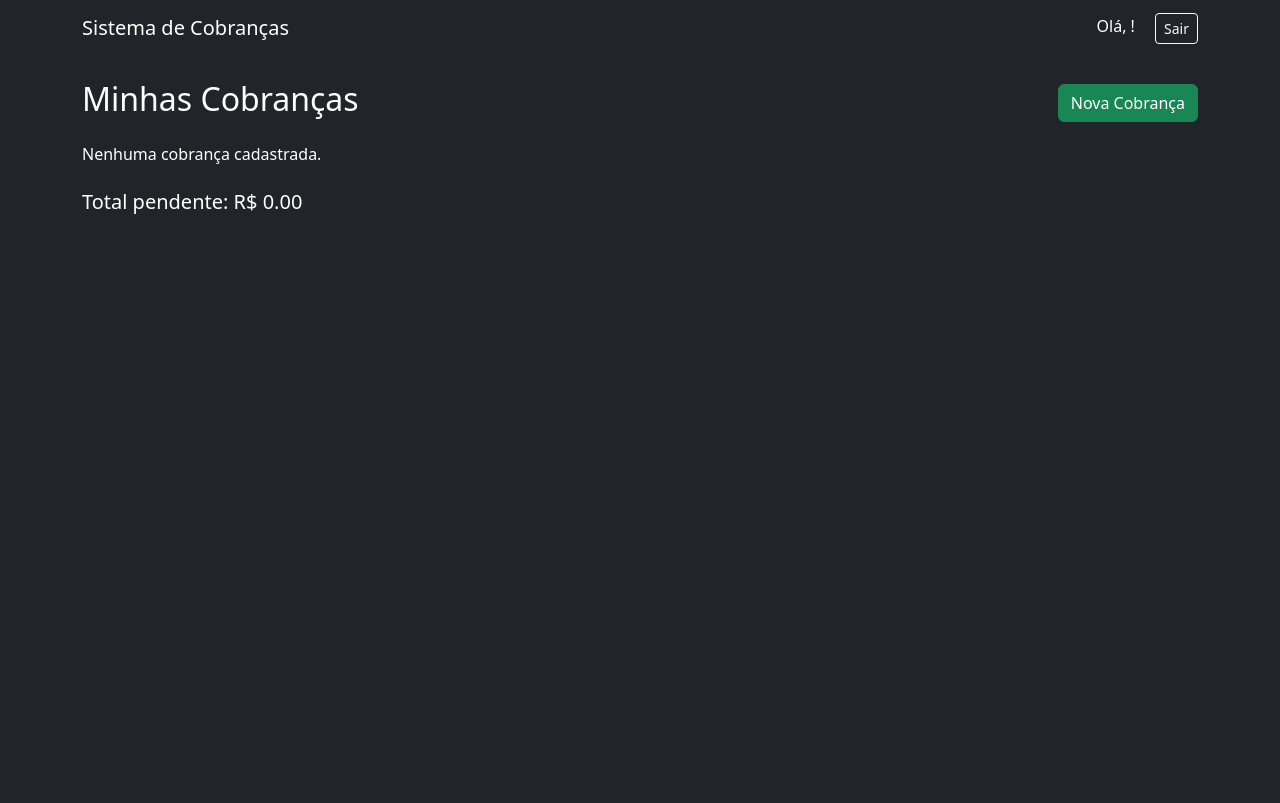
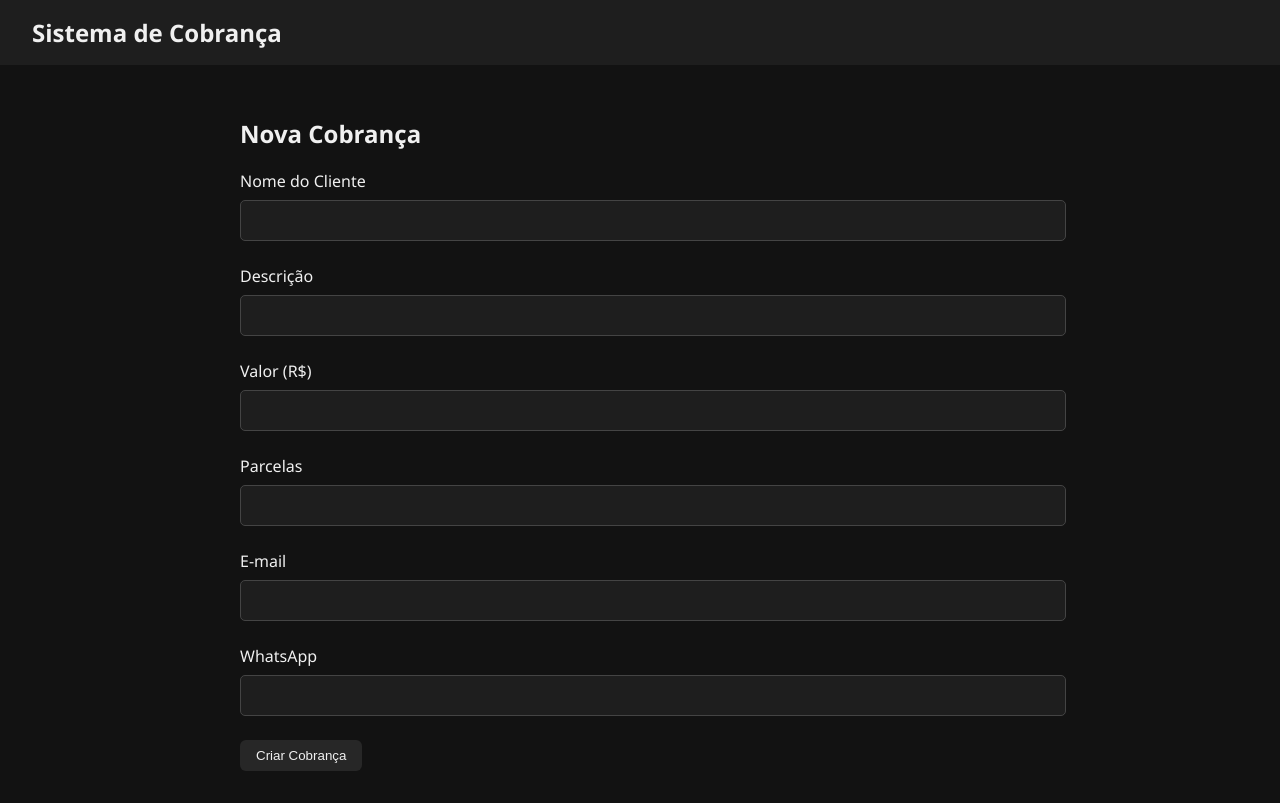
Before and after one commit to guandrade97/sistema-cobranca04, a Flask app: template templates/nova_cobranca.html in a window 1280 px wide. Before the commit the page ends 214 px from the top, so only its background shows below. Run offline with Flask 3, Linux system fonts and the light colour scheme; the template is opened without the code that fills it, so the values that code supplies are empty.

Commit message:
Update nova_cobranca.html

```diff
--- a/templates/nova_cobranca.html
+++ b/templates/nova_cobranca.html
@@ -1,61 +1,51 @@
-<!DOCTYPE html>
-<html lang="pt-br">
-<head>
-    <meta charset="UTF-8" />
-    <title>Dashboard</title>
-    <link href="https://cdn.jsdelivr.net/npm/bootstrap@5.3.3/dist/css/bootstrap.min.css" rel="stylesheet" />
-</head>
-<body class="bg-dark text-white">
+{% extends "base.html" %}
+{% block content %}
+<div class="max-w-md mx-auto mt-10 p-6 bg-gray-900 rounded-lg shadow-lg">
+    <h2 class="text-2xl font-bold text-white mb-6 text-center">Nova Cobrança</h2>
 
-<nav class="navbar navbar-expand-lg navbar-dark bg-dark">
-  <div class="container">
-    <a class="navbar-brand" href="#">Sistema de Cobranças</a>
-    <div>
-      <span class="me-3">Olá, {{ user.username }}!</span>
-      <a href="{{ url_for('logout') }}" class="btn btn-outline-light btn-sm">Sair</a>
-    </div>
-  </div>
-</nav>
+    {% with messages = get_flashed_messages() %}
+      {% if messages %}
+        <div class="bg-yellow-500 text-black p-3 rounded mb-4">
+          {{ messages[0] }}
+        </div>
+      {% endif %}
+    {% endwith %}
 
-<div class="container mt-4">
-    <div class="d-flex justify-content-between align-items-center mb-3">
-        <h2>Minhas Cobranças</h2>
-        <a href="{{ url_for('nova_cobranca') }}" class="btn btn-success">Nova Cobrança</a>
-    </div>
+    <form method="POST" class="space-y-4">
+        <div>
+            <label class="block text-gray-300 mb-1" for="nome_cliente">Nome do Cliente</label>
+            <input type="text" id="nome_cliente" name="nome_cliente" required
+                class="w-full px-3 py-2 rounded bg-gray-800 border border-gray-700 text-white focus:outline-none focus:ring-2 focus:ring-green-500">
+        </div>
+        <div>
+            <label class="block text-gray-300 mb-1" for="descricao">Descrição</label>
+            <input type="text" id="descricao" name="descricao" required
+                class="w-full px-3 py-2 rounded bg-gray-800 border border-gray-700 text-white focus:outline-none focus:ring-2 focus:ring-green-500">
+        </div>
+        <div>
+            <label class="block text-gray-300 mb-1" for="valor">Valor (R$)</label>
+            <input type="number" step="0.01" id="valor" name="valor" required
+                class="w-full px-3 py-2 rounded bg-gray-800 border border-gray-700 text-white focus:outline-none focus:ring-2 focus:ring-green-500">
+        </div>
+        <div>
+            <label class="block text-gray-300 mb-1" for="parcelas">Parcelas</label>
+            <input type="number" id="parcelas" name="parcelas" min="1" required
+                class="w-full px-3 py-2 rounded bg-gray-800 border border-gray-700 text-white focus:outline-none focus:ring-2 focus:ring-green-500">
+        </div>
+        <div>
+            <label class="block text-gray-300 mb-1" for="email">E-mail</label>
+            <input type="email" id="email" name="email"
+                class="w-full px-3 py-2 rounded bg-gray-800 border border-gray-700 text-white focus:outline-none focus:ring-2 focus:ring-green-500">
+        </div>
+        <div>
+            <label class="block text-gray-300 mb-1" for="whatsapp">WhatsApp</label>
+            <input type="text" id="whatsapp" name="whatsapp"
+                class="w-full px-3 py-2 rounded bg-gray-800 border border-gray-700 text-white focus:outline-none focus:ring-2 focus:ring-green-500">
+        </div>
 
-    {% if cobrancas %}
-    <table class="table table-dark table-striped table-hover">
-        <thead>
-            <tr>
-                <th>Cliente</th>
-                <th>Descrição</th>
-                <th>Valor</th>
-                <th>Parcelas</th>
-                <th>Email</th>
-                <th>WhatsApp</th>
-            </tr>
-        </thead>
-        <tbody>
-            {% for c in cobrancas %}
-            <tr>
-                <td>{{ c.nome_cliente }}</td>
-                <td>{{ c.descricao }}</td>
-                <td>R$ {{ "%.2f"|format(c.valor) }}</td>
-                <td>{{ c.parcelas }}</td>
-                <td>{{ c.email }}</td>
-                <td>{{ c.whatsapp }}</td>
-            </tr>
-            {% endfor %}
-        </tbody>
-    </table>
-    {% else %}
-    <p>Nenhuma cobrança cadastrada.</p>
-    {% endif %}
-
-    <div class="mt-4">
-        <h5>Total pendente: R$ {{ "%.2f"|format(total_pendente) }}</h5>
-    </div>
+        <button type="submit" class="w-full bg-green-600 hover:bg-green-700 text-white font-semibold py-2 rounded">
+            Criar Cobrança
+        </button>
+    </form>
 </div>
-
-</body>
-</html>
+{% endblock %}
```
